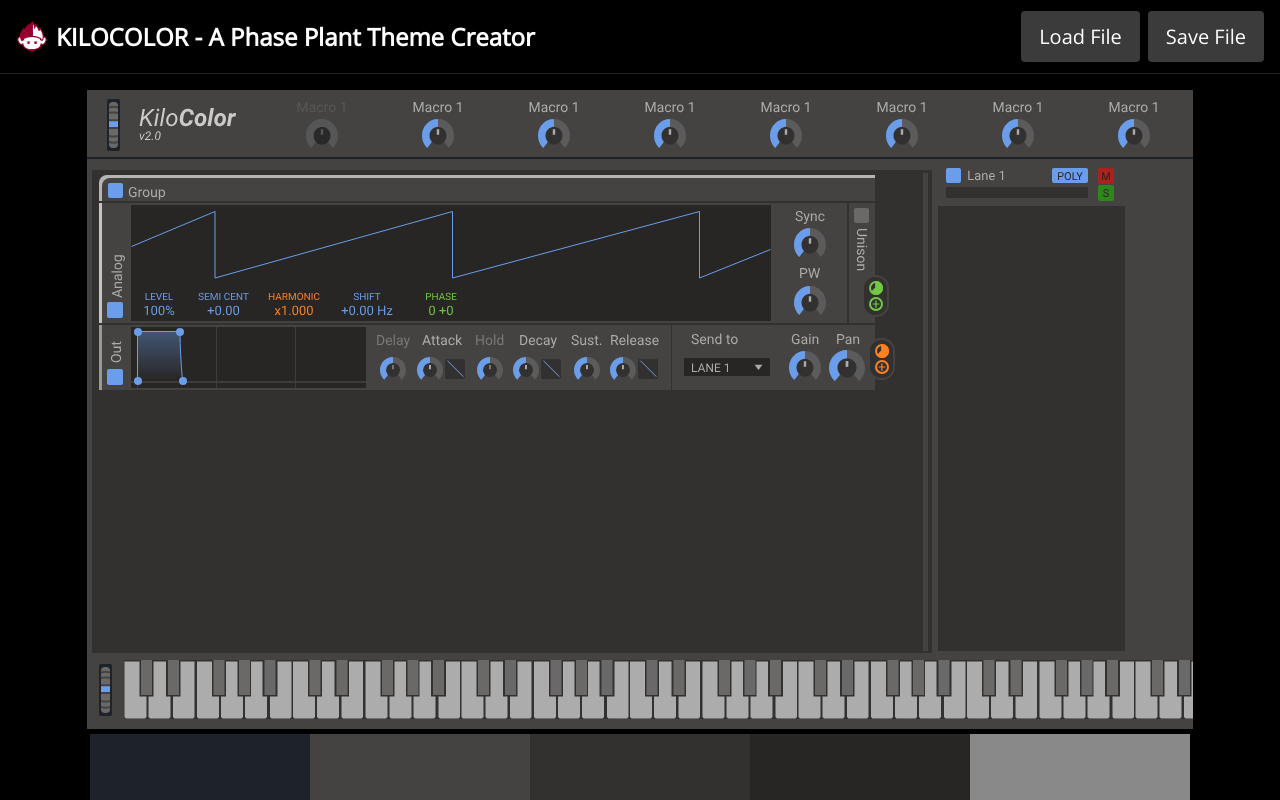
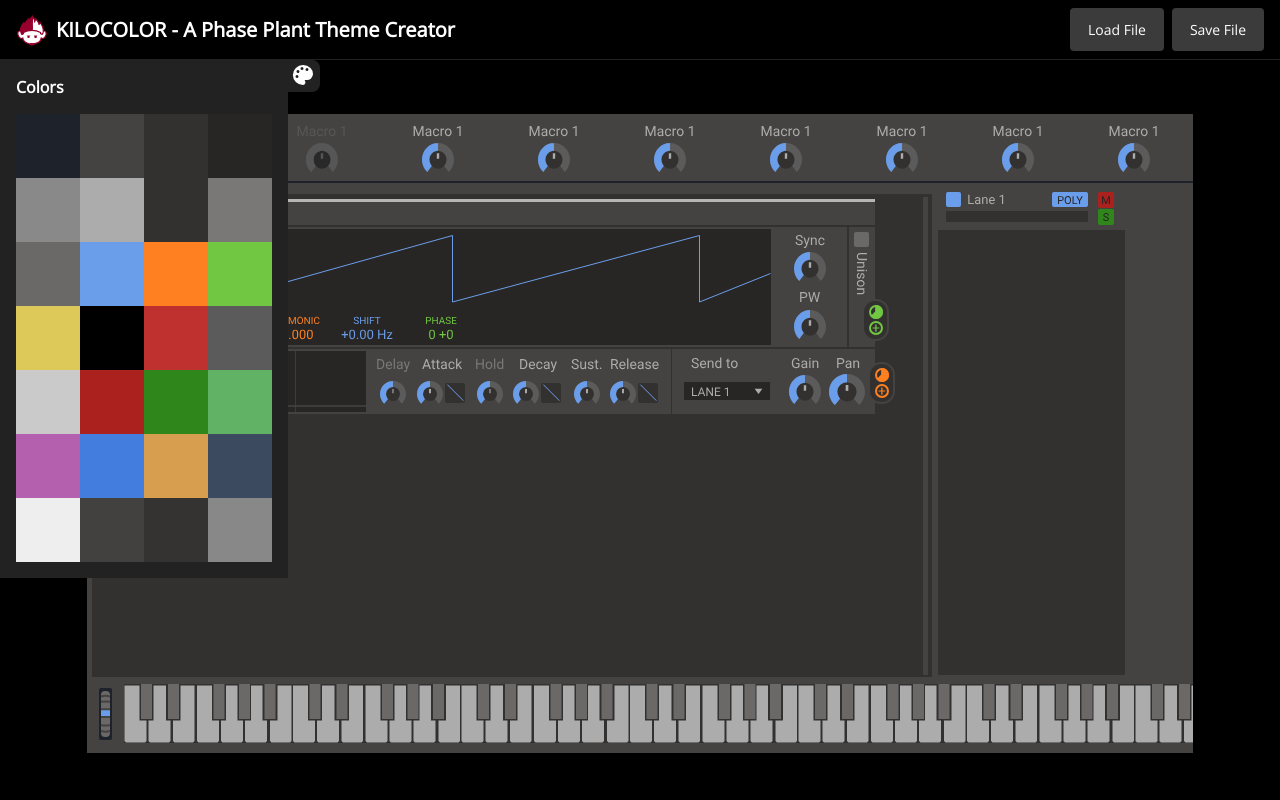
Before and after one commit to ARival/Kilocolor, a React (Create React App) app: page / in a window 1280 px wide. Shown: the top 800 px of the page. Built offline with nearby package versions, Linux system fonts and the light colour scheme.

Commit message:
added sliding color drawer

```diff
--- a/package.json
+++ b/package.json
@@ -9,7 +9,8 @@
     "@testing-library/user-event": "^7.1.2",
     "react": "^16.13.1",
     "react-dom": "^16.13.1",
-    "react-scripts": "3.4.1"
+    "react-scripts": "3.4.1",
+    "react-tooltip": "^4.2.21"
   },
   "scripts": {
     "start": "react-scripts start",
--- a/src/App.css
+++ b/src/App.css
@@ -1,6 +1,11 @@
-.App {
+
+#root {
   background-color: #000;
   font: 1rem 'Open Sans', sans-serif;
+  height: 100vh;
+}
+.App {
+  overflow-x: hidden;
 }
 
 .App-header {
@@ -9,29 +14,36 @@
   justify-content: space-between;
   font-size: 16px;
   color: white;
-  padding: 0px 16px;
+  padding: 8px 16px;
   /* flex-direction: column; */
   column-gap: 8px;
   background-color: #000;
   border-bottom: #222 1px solid;
-  margin-bottom: 16px;
 }
+
+h2 {
+  font-size: 20px;
+  padding: 0px 0;
+  margin: 0;
+}
+
 
 .FilesHandler {
   display: flex;
   position: relative;
   color: #eee;
   column-gap: 8px;
+  overflow: hidden;
 
 }
 
 input[type="file"], input[type="button"] {
   position: absolute;
   z-index: -1;
-  top: 10px;
-  left: 8px;
-  font-size: 14px;
-  color: #b8b8b8;
+  top: 0px;
+  left: 0px;
+  font-size: 18px;
+  /* color: #b8b8b8; */
 }
 .button-wrap {
   position: relative;
@@ -42,10 +54,9 @@
   cursor: pointer;
   border-radius: 4px;
   background-color: #3b3b3b;
-  font-size: 20px;
+  font-size: 14px;
   font-weight: 500;
   color: #fff;
-  cursor: pointer !important;
   transition: background-color .15s;
 }
 
@@ -84,32 +95,51 @@
 }
 
 .main {
+  padding-top: 16px;
   display: flex;
   justify-content: center;
-  align-items: center;
-  flex-direction: column;
-
+  align-items: flex-start;
+  column-gap: 16px;
 }
 
 .left {
   display: flex;
+  flex-direction: column;
+  position: relative;
+  row-gap: 16px;
+}
+
+.colorDrawer {
+  display: flex;
+  /* justify-content: center; */
+  position: absolute;
+  /* left: -288px; */
+  top: 60px;
+  transition: left .25s;
+}
+.colorDrawer-subcontainer {
+  background-color: #222;
+  display: flex;
+  flex-direction: column;
+  width: 256px;
   flex-wrap: wrap;
-  /* flex: 1; */
   overflow: auto;
   position: relative;
-  align-items: center;
-  justify-content: center;
+  align-items: flex-start;
+  row-gap: 16px;
+  padding: 16px;
+
 }
 
 .color {
     /* border-radius: 8px; */
     display: flex;
-    flex: 1 1 250px;
-    height: 100px;
+    /* flex: 1 1 250px; */
+    height: 64px;
     /* width: max-content;
     max-width: 250px;
     */
-    min-width: 220px;
+    min-width: 64px;
     border: none;
     outline: none;
     -webkit-appearance: none;
@@ -123,17 +153,13 @@
 }
 .color::-webkit-color-swatch {
     border: none;
+    padding: 0;
     /* border-radius: 8px; */
 }
 .color::-moz-color-swatch {
     border: none;
+    padding: 0;
     /* border-radius: 8px; */
-}
-
-.right {
-  flex: 3;
-  position: relative;
-
 }
 
 
--- a/src/App.js
+++ b/src/App.js
@@ -1,5 +1,5 @@
 import React from 'react'
-import {useState} from 'react'
+import {useState, useMemo} from 'react'
 import './App.css'
 import ColorsConf from './components/ColorsConf.js'
 import ColorPicker from './components/ColorPicker'
@@ -7,28 +7,33 @@
 import FilesHandler from './components/FilesHandler'
 import Exceptions from './components/Exceptions.js'
 import RivalIcon from './svg/RivalIcon'
+import ReactTooltip from 'react-tooltip'
+import ColorDrawer from './components/ColorDrawer'
 
 function App() {
   const [conf, setConf] = useState(ColorsConf)
-  const setColor = (label, color) => {
-    setConf(
-      {
-        ...conf,
-        [label]: color
-      }
-    )
-  }
 
   const onFileChosenComplete = (obj) => {
     setConf(obj)
   }
 
-  const ColorPickerList = Object.keys(conf).map((key, index) =>{
+  const ColorPickerList = useMemo(() => {
+    const setColor = (label, color) => {
+      setConf(
+        {
+          ...conf,
+          [label]: color
+        }
+      )
+    }
+
+    return Object.keys(conf).map((key, index) =>{
       if (Exceptions.indexOf(key) !== -1) return null
       return (
         <ColorPicker key={index} setColor={setColor} color={conf[key]} label={key}></ColorPicker>
       )
-    }
+    })
+  }, [conf]
   )
 
   return (
@@ -40,13 +45,15 @@
         <FilesHandler onFileChosenComplete={onFileChosenComplete} conf={conf}/>
       </header>
       <div className="main">
-        <div className="right">
+        <div className="left">
+          <div style={{width: '100%',}}>
+            <span style={{fontSize: 16, fontWeight: 700, color: 'white'}}>Preview</span>
+          </div>
           <NewColorPreview {...conf}/>
         </div>
-        <div className="left">
-          {ColorPickerList}
-        </div>
       </div>
+      <ReactTooltip />
+      <ColorDrawer ColorPickerList={ColorPickerList} />
     </div>
   );
 }
--- /dev/null
+++ b/src/components/ColorDrawer.js
@@ -0,0 +1,34 @@
+import React, {useState} from 'react'
+import PaletteClose from '../svg/PaletteClose'
+import PaletteOpen from '../svg/PaletteOpen'
+
+const ColorDrawer = ({ColorPickerList}) => {
+  const [show, setShow] = useState(true)
+
+  return (
+    <div className="colorDrawer" style={{left: show ? 0 : -288 }} >
+      <div className="colorDrawer-subcontainer">
+        <div style={{width: '100%',}}>
+          <span style={{fontSize: 16, fontWeight: 700, color: 'white'}}>Colors</span>
+        </div>
+        <div style={{display: 'flex', flexWrap: 'wrap',}}>
+          {ColorPickerList}
+        </div>
+      </div>
+      <div style={{
+        display: 'flex',
+        justifyContent: 'center',
+        alignItems: 'center',
+        height: 32,
+        width: 32,
+        borderTopRightRadius: '8px',
+        borderBottomRightRadius: '8px',
+        backgroundColor: '#222',
+      }} onClick={() => setShow(!show)}>
+        {show ? <PaletteOpen /> : <PaletteClose /> }
+      </div>
+    </div>
+  )
+}
+
+export default ColorDrawer
--- a/src/components/ColorPicker.js
+++ b/src/components/ColorPicker.js
@@ -2,53 +2,6 @@
 
 const ColorPicker = (props) => {
   const {color, setColor, label} = props
-
-  const styles = {
-    color: {
-      width: '36px',
-      height: '14px',
-      borderRadius: '2px',
-      background: color,
-    },
-    swatch: {
-      padding: '5px',
-      background: '#fff',
-      borderRadius: '1px',
-      boxShadow: '0 0 0 1px rgba(0,0,0,.1)',
-      display: 'inline-block',
-      cursor: 'pointer',
-    },
-    colorPicker: {
-      position:'absolute',
-      zIndex:'2',
-    },
-    cover: {
-      position: 'fixed',
-      top: '0px',
-      right: '0px',
-      bottom: '0px',
-      left: '0px',
-    },
-    cpLabel: {
-      color: 'white',
-      position: 'absolute',
-      width: 'calc(100% - 16px)',
-      padding: '0px 12px',
-      textAlign: 'center',
-      fontWeight: 'normal',
-      bottom: 8,
-      lineHeight: '24px',
-      pointerEvents: 'none',
-    },
-    input: {
-      border: 'none',
-      padding: 0,
-      width: 100,
-      height: 30,
-      borderRadius: 12,
-    }
-
-  }
 
   const handleColorChange = (e) => {
     console.log(e.target.value)
@@ -58,13 +11,9 @@
 
   return (
     <div style={{display:"flex", position: 'relative'}}>
-      <input className="color" type="color" id="color" defaultValue={color} name="color" onChange={handleColorChange}></input>
-      <div style={styles.cpLabel}>{props.label}</div>
-      {/* <label style={styles.cpLabel} htmlFor="color">{props.label}</label> */}
+      <input data-tip={props.label} className="color" type="color" id="color" value={color} name="color" onChange={handleColorChange}></input>
     </div>
   )
-
-
 }
 
 export default ColorPicker
--- a/src/components/ColorsConf.js
+++ b/src/components/ColorsConf.js
@@ -28,13 +28,10 @@
     "grid_major": "#434140",
     "grid_minor": "#353332",
     "disabled_tint": "#888888",
-
     "phase_plant_backdrop": "",
     "phase_plant_backdrop_alpha": "1.0",
-
     "multipass_backdrop": "",
     "multipass_backdrop_alpha": "1.0",
-
     "snap_heap_backdrop": "",
     "snap_heap_backdrop_alpha": "1.0"
 }
--- a/src/components/Exceptions.js
+++ b/src/components/Exceptions.js
@@ -1,10 +1,8 @@
 export default [
   "phase_plant_backdrop",
   "phase_plant_backdrop_alpha",
-
   "multipass_backdrop",
   "multipass_backdrop_alpha",
-
   "snap_heap_backdrop",
   "snap_heap_backdrop_alpha"
 ]
--- a/src/components/FilesHandler.js
+++ b/src/components/FilesHandler.js
@@ -14,6 +14,7 @@
 
         j[key] = `#${j[key]}`
       })
+      console.log(j);
       onFileChosenComplete(j)
     }
     fileReader.readAsText(file)
@@ -37,9 +38,9 @@
 
   return (
     <div className="FilesHandler">
-      <div class="button" style={{display: 'flex', flexDirection: 'column',}}>
+      <div style={{display: 'flex', flexDirection: 'column',}}>
         {/* File Loader */}
-        <label for="file" style={{textAlign:"left", marginTop:0}}>Load File</label>
+        <label className="button" htmlFor="file" >Load File</label>
         <input type='file'
           id='file'
           className='input-file'
@@ -49,7 +50,7 @@
 
       </div>
       <div style={{display: 'flex', flexDirection: 'column',}}>
-        <label class="button" for="fileSave" style={{textAlign:"left", marginTop:0}}>Save File</label>
+        <label className="button" htmlFor="fileSave" style={{textAlign:"left", marginTop:0}}>Save File</label>
         <input type='button'
           id='fileSave'
           className='filesave'
--- /dev/null
+++ b/src/svg/PaletteClose.js
@@ -0,0 +1,18 @@
+import * as React from "react"
+
+const PaletteClose = () => {
+  return (
+    <svg width={24} height={24} fill="none" xmlns="http://www.w3.org/2000/svg">
+      <path
+        d="M18.54 4.08A10.609 10.609 0 0010.91 1a10 10 0 10-.05 20 2.58 2.58 0 002.53-1.89 2.52 2.52 0 00-.57-2.28.499.499 0 01.37-.83h1.65A6.15 6.15 0 0021 10.33a8.48 8.48 0 00-2.46-6.25zM14.88 14h-1.65a2.49 2.49 0 00-1.87 4.15.49.49 0 01.12.49c-.05.21-.28.34-.59.36a8.001 8.001 0 01-7.82-9.11A8.1 8.1 0 0110.92 3H11a8.47 8.47 0 016.1 2.48 6.499 6.499 0 011.9 4.77A4.17 4.17 0 0114.88 14z"
+        fill="#fff"
+      />
+      <path
+        d="M11 7a1.5 1.5 0 100-3 1.5 1.5 0 000 3zM14.25 6.2a1.5 1.5 0 101.5 2.597 1.5 1.5 0 00-1.5-2.597zm-6.5 0a1.5 1.5 0 10-1.498 2.6A1.5 1.5 0 007.75 6.2zm-2.59 4.06a1.5 1.5 0 102.08.4 1.49 1.49 0 00-2.08-.4z"
+        fill="#fff"
+      />
+    </svg>
+  )
+}
+
+export default PaletteClose
--- /dev/null
+++ b/src/svg/PaletteOpen.js
@@ -0,0 +1,14 @@
+import * as React from "react"
+
+const PaletteOpen = () => {
+  return (
+    <svg width={24} height={24} fill="none" xmlns="http://www.w3.org/2000/svg">
+      <path
+        d="M18.54 4.08A10.609 10.609 0 0010.91 1a10 10 0 10-.05 20 2.58 2.58 0 002.53-1.89 2.52 2.52 0 00-.57-2.28.499.499 0 01.37-.83h1.65A6.15 6.15 0 0021 10.33a8.48 8.48 0 00-2.46-6.25zm-12.7 9.66a1.5 1.5 0 11.4-2.08 1.49 1.49 0 01-.4 2.08zM7.3 8.25a1.5 1.5 0 11-2.64-1.425A1.5 1.5 0 017.3 8.25zM10 6a1.5 1.5 0 110-3 1.5 1.5 0 010 3zm5.75.8a1.5 1.5 0 11-1.54-2.575A1.5 1.5 0 0115.75 6.8z"
+        fill="#fff"
+      />
+    </svg>
+  )
+}
+
+export default PaletteOpen
```
Also changed, not shown: 1 other file (tests, documents, lock files or other folders).
